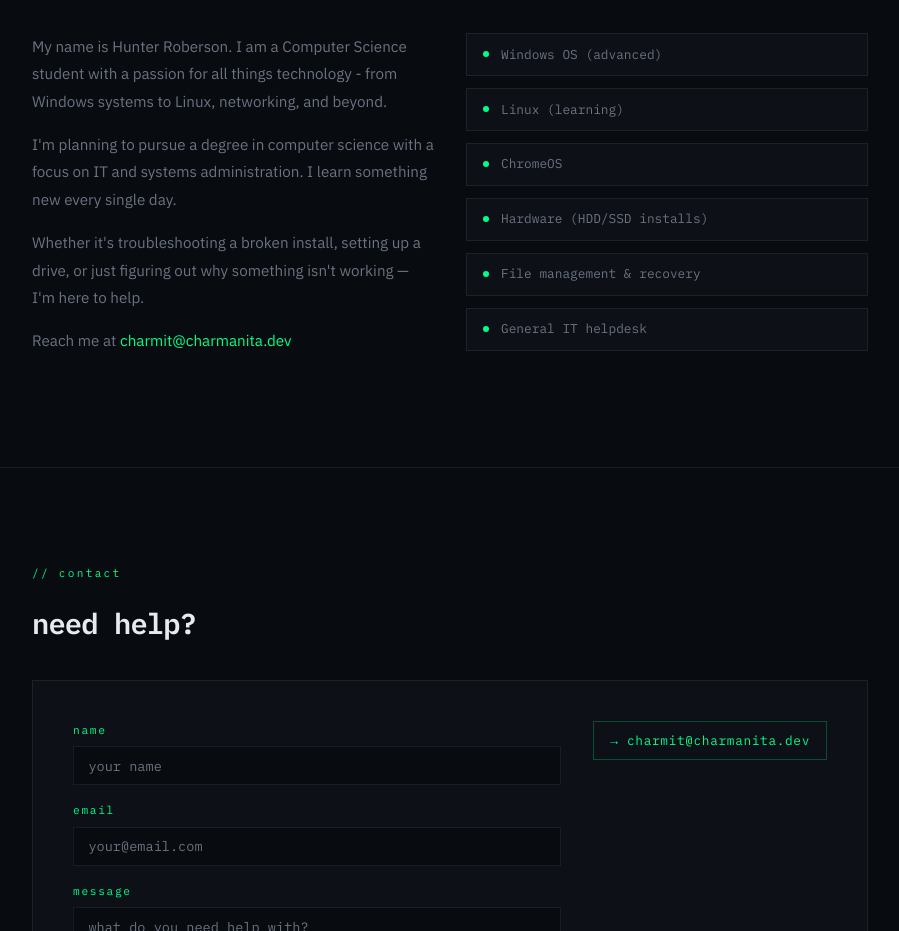
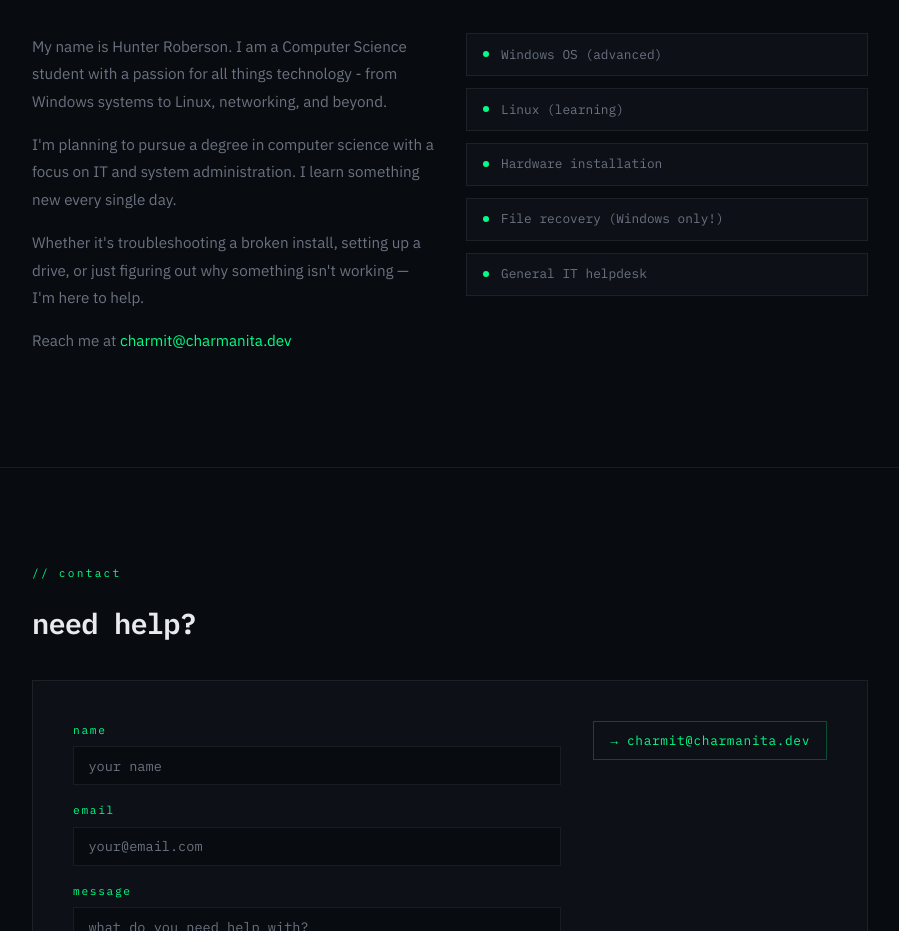
Before and after one commit to charmanita/charmIT, a SvelteKit app: page / in a window 1280 px wide. Shown: the part 980-1911 px from the top of the page, without its empty margins (190-1089 px from the left). Built offline with nearby package versions, Linux system fonts and the light colour scheme.

Commit message:
updated README and sorted through skills on webpage

```diff
--- a/src/routes/+page.svelte
+++ b/src/routes/+page.svelte
@@ -63,7 +63,7 @@
       </p>
       <p>
         I'm planning to pursue a degree in computer science with a focus on IT
-        and systems administration. I learn something new every single day.
+        and system administration. I learn something new every single day.
       </p>
       <p>
         Whether it's troubleshooting a broken install, setting up a drive, or
@@ -86,15 +86,11 @@
       </div>
       <div class="skill-item">
         <div class="skill-dot"></div>
-        ChromeOS
+        Hardware installation
       </div>
       <div class="skill-item">
         <div class="skill-dot"></div>
-        Hardware (HDD/SSD installs)
-      </div>
-      <div class="skill-item">
-        <div class="skill-dot"></div>
-        File management & recovery
+        File recovery (Windows only!)
       </div>
       <div class="skill-item">
         <div class="skill-dot"></div>
```
Also changed, not shown: 1 other file (tests, documents, lock files or other folders).
